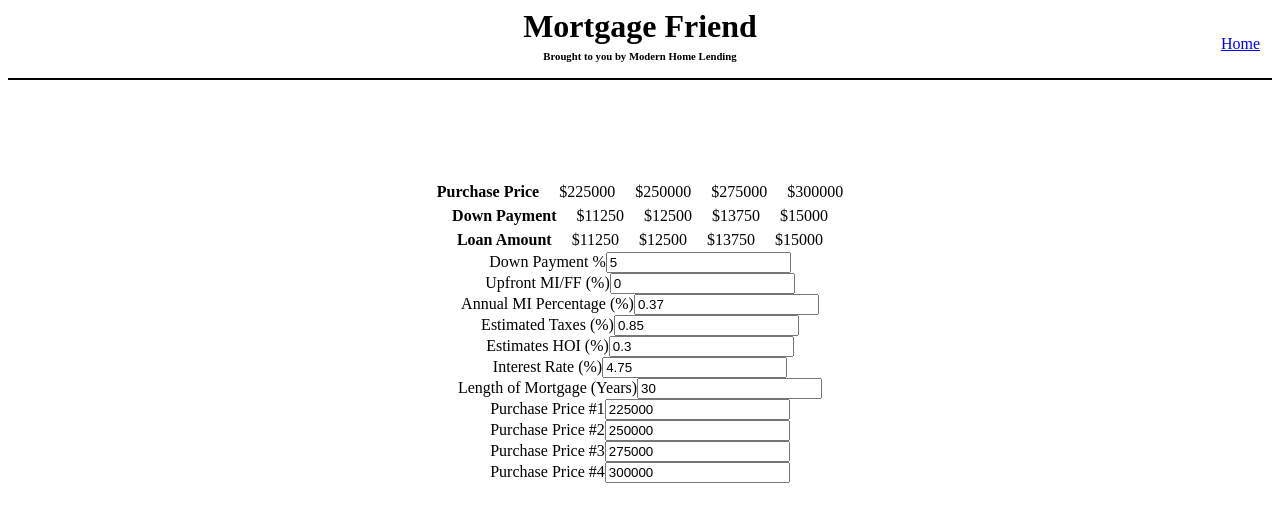
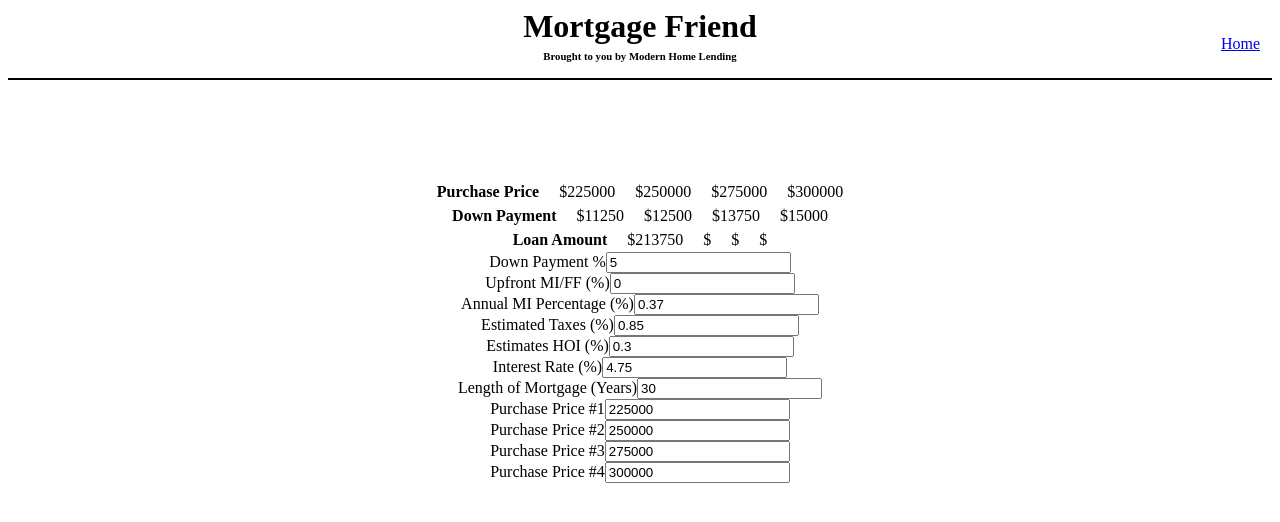
Before and after one commit to Zakery1/More-Friend, an Angular app: page /pvdp in a window 1280 px wide. Shown: the top 522 px of the page. Built offline with nearby package versions, Linux system fonts and the light colour scheme.

Commit message:
finish loan amount calc

```diff
--- a/src/app/price-varied-dp/price-varied-dp.component.html
+++ b/src/app/price-varied-dp/price-varied-dp.component.html
@@ -16,27 +16,24 @@
 	  </div>
 	  <div class="ppc-row">
 			<div class="display-pprices display-pprices-l">Loan Amount</div>
-			<div class="display-pprices">${{downPaymentOne}}</div>
-			<div class="display-pprices">${{downPaymentTwo}}</div>
-			<div class="display-pprices">${{downPaymentThree}}</div>
-			<div class="display-pprices">${{downPaymentFour}}</div>
+			<div class="display-pprices">${{loanAmountOne}}</div>
+			<div class="display-pprices">${{loanAmountTwo}}</div>
+			<div class="display-pprices">${{loanAmountThree}}</div>
+			<div class="display-pprices">${{loanAmountFour}}</div>
 		</div>
+
 	</div>
 	<div class="mp">
 
 	</div>
 	<div class="loi">
 		<p class="input-line">Down Payment %<input [(ngModel)]="downPaymentPercentage" type="number"></p>
-
 		<p class="input-line">Upfront MI/FF (%)<input [(ngModel)]="upfrontMiFf" type="number"></p>
 		<p class="input-line">Annual MI Percentage (%)<input [(ngModel)]="miPercentage" type="number"></p>
 		<p class="input-line">Estimated Taxes (%)<input [(ngModel)]="estimatedTaxes" type="number"></p>
 		<p class="input-line">Estimates HOI (%)<input [(ngModel)]="estimateHOI" type="number"></p>
 		<p class="input-line">Interest Rate (%)<input [(ngModel)]="interestRate" type="number"></p>
 		<p class="input-line">Length of Mortgage (Years)<input [(ngModel)]="mortgageYears" type="number"></p>
-
-
-
 		<p class="input-line">Purchase Price #1<input [(ngModel)]="purchasePriceOne" type="number"></p>
 		<p class="input-line">Purchase Price #2<input [(ngModel)]="purchasePriceTwo" type="number"></p>
 		<p class="input-line">Purchase Price #3<input [(ngModel)]="purchasePriceThree" type="number"></p>
--- a/src/app/price-varied-dp/price-varied-dp.component.ts
+++ b/src/app/price-varied-dp/price-varied-dp.component.ts
@@ -26,6 +26,7 @@ export class PriceVariedDpComponent implements OnInit {
 	private downPaymentThree = ( this.purchasePriceThree * this.downPaymentPercentage ) / 100;
 	private downPaymentFour = ( this.purchasePriceFour * this.downPaymentPercentage) / 100;
 
+	private loanAmountOne =  (this.purchasePriceOne * (100 - this.downPaymentPercentage) / 100) * (100 + this.upfrontMiFf) / 100;
 
 	constructor() {
 
```
